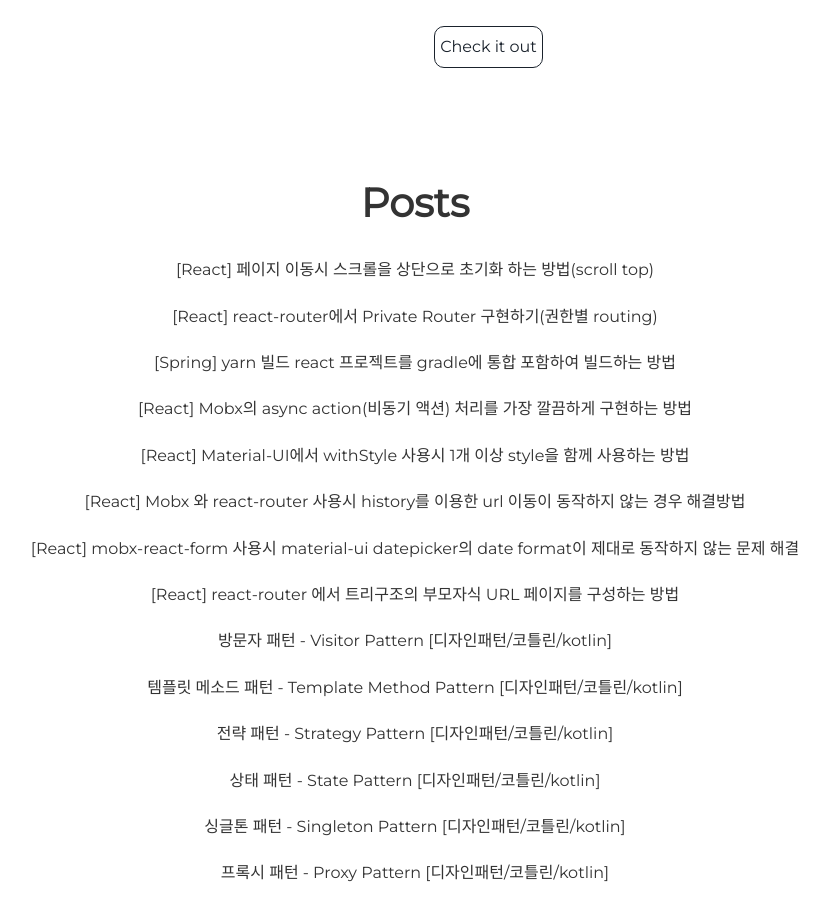
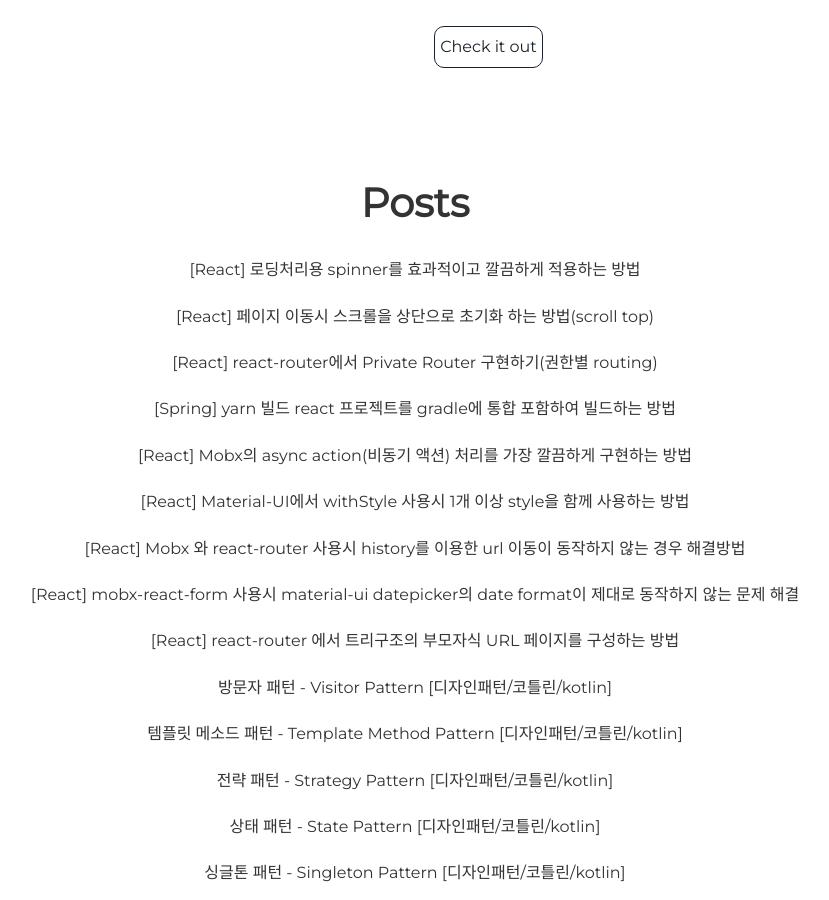
Before and after one commit to kimchanjung/blog-backup, a Jekyll site: the page built from index.html, in a window 1280 px wide and 900 px high, scrolled down 3663 px. Shown: the whole window, without its empty margins (225-1054 px from the left). Built offline with Jekyll 4.4.1, drawn with Linux system fonts in a browser that asks for light colours; some of the changed lines change nothing that is shown.

Commit message:
[React] 로딩처리용 spinner를 효과적이고 깔끔하게 적용하는 방법

````diff
--- a/_config.yml
+++ b/_config.yml
@@ -1,12 +1,12 @@
 # Site settings
-title: Developer KimChanjung
+title: Developer KimChanJung
 description: A blog about Developer KimChanJung
 # baseurl: "/particle" # the subpath of your site, e.g. /blog
 url: https://kimchanjung.github.io # the base hostname & protocol for your site e.g. http://willianjusten.com.br
 
 # User settings
 username: 김찬정
-user_description: Bicycle rights irony actually neutra typewriter lyft. Man bun taxidermy put a bird on it, umami yr ramps pop-up ugh bushwick chia lo-fi. Occupy bitters pour-over snackwave you probably haven't heard of them small batch. Cornhole mustache man bun letterpress echo park VHS.
+user_description: java, spring, react
 user_title: Java Back-End Developer
 email: mogomezwai@gmail.com
 twitter_username: KimChanJung
--- /dev/null
+++ b/_posts/react/2020-06-25-react-spinner.md
@@ -0,0 +1,266 @@
+---
+layout: post
+title: "[React] 로딩처리용 spinner를 효과적이고 깔끔하게 적용하는 방법"
+description: "[React] 로딩처리용 spinner를 효과적이고 깔끔하게 적용하는 방법"
+author: kimchanjung
+date: 2020-06-25 18:00:00 +0900
+categories: react
+published: true
+---
+# React에서 로딩처리용 spinner를 효과적이고 깔끔하게 적용하는 방법
+**API호출**시 보통 **로딩을 처리하는 동안 Spinner를 표시**해서 로딩처리를 사용자에게 알리는 용도로 많이 사용됩니다.
+**NPM에서 React용 Spinner**를 찾아보면 **수많은 종류**의 로딩처리 Spinner 모듈들이 존재합니다. **기능이나 디자인도 수없이 다양**합니다. NPM **대부분의 Spinner 모듈이 다양한 방식**으로 사용하고자 할때 **몇가지 문제점**이 있었습니다.
+이번 포스팅은 **Spinner 모듈을 가져와 사용할 때 발생하는 문제점을 해결**하고 **깔끔한 방식으로 사용**할 수 있는 방법을 알아봅니다.
+
+## 사용 모듈 버전정보
+- **react-loader v2.4.5**
+- **react-portal v4.1.5**
+
+## React에서 NPM Spinner 모듈들을 사용하는 방식의 문제점
+대부분의 **NPM의 Spinner 모듈**을 사용하려고 할때 다음과 같은 몇가지 **벽에 부디치게 됩니다**.
+
+### Modal이나 Dialog 사용시 Spinner의 위치 설정문제
+#### 대부분의 모듈들의 사용방법을 보면 아래와 같습니다.
+```react
+class UserPage extends React.Component {
+  render() {
+    return (
+      <>
+        <Loader loaded={this.state.loaded} />
+        <UserPageTemplate model={this.state.profile} />
+      </>
+    );
+  }
+}
+```
+- 렌더링하는 컴포넌트에 Loader 컴포넌트를 가져와서 사용하는 방식입니다.
+- 이런 경우 일일히 모든 페이지에 Loader 가져와서 사용해야합니다.
+
+#### 그러나 한곳에만 Loader를 포함시켜놓고 코드 중복없이 사용하고 싶습니다.
+#### App 컴포넌트
+```react
+// Loader 컴포넌트를 포함시킨다.
+@inject('store')
+@observer
+class App extends React.Component {
+  render() {
+    return (
+      <>
+        <Loader loaded={this.props.store.isLoadingSpinner} />
+        <UserPage />
+        <OrderPage />
+        <AccountPage />
+      </>
+    );
+  }
+}
+```
+#### User 페이지 컴포넌트
+```react
+// 개별페이지들은 Store의 값을 컨트롤하여 Spinner를 조작한다.
+// 개별페이지들은 일일히 Spinner 모듈을 가져와 사용할 필요 없어져서 중복이 제거 되었다.
+@inject('store')
+@observer
+class UserPage extends React.Component {
+  componentDidMount() {
+    this.props.store.visibleSpinner(true);
+  }
+  render() {
+    return (
+      <>
+        <UserPageTemplate model={this.state.profile} />
+      </>
+    );
+  }
+}
+```
+#### Store
+```react
+// 스토어는 Mobx를 예로 들었습니다.
+class Store {
+  @observable
+  isLoadingSpinner = false;
+
+  @action
+  visibleSpinner(value) {
+    this.isLoadingSpinner = value;
+  }
+}
+```
+> 일일이 개별페이지에서 가져다 사용하는 것이 아니라 상단 컴포넌트에 한 곳에만 Loader를 지정해두고 각각의 페이지는 state관리 라이브러리를 사용하여 store에 선언된 state를 조작하여 Spinner 모듈을 컨트롤하여 사용하도록 합니다.
+
+#### Modal이나 Dialog는 최상의 엘리먼트 밖에 생성됩니다
+#### App 컴포넌트
+```react
+// App.js
+@inject('store')
+@observer
+class App extends React.Component {
+  render() {
+    return (
+      <>
+        <Loader loaded={this.props.store.isLoadingSpinner} />
+        <UserPage />
+        <OrderPage />
+        <AccountPage />
+      </>
+    );
+  }
+}
+
+// index.js
+ReactDOM.render(<App />, document.getElementById('root'));
+```
+#### 모달이 생성되는 위치
+```html
+<body>
+  <div id="root">
+    // 실제 페이지를 구성하는 html등이 위치한다.
+    <div id="spinner" style="......">
+        // 로딩 스피너는 여기에 포함된다.
+    </div>
+  </div>
+  <div id="modal">
+    // 모달을 구성하는 html등이 위치한다.
+  </div>
+</body>
+```
+- **React App**은 id="root" 엘리먼트 하위에 생성됩니다.
+- **Modal은 App**밖에 생성됩니다.
+- 이런경우 **공통으로 사용하기 위한 Spinner**는 **모달에서 사용할 때** 모달엘리먼트 **상위나 하위에 포함된 것이 아니라서** 위치나 포지션 설정시 **원하는 위치에 설정하기 불가능한 상황이 발생합**니다.
+
+## React Potal을 이용하여 Spinner 모듈 컴포넌트를 App밖에 생성합니다.
+#### Potal을 이용하여 특정 엘리먼트에 Spinner를 동적으로 위치시키는 컴포넌트
+```react
+// SpinJsLoader.js
+import { Portal } from 'react-portal';
+
+export default function SpinnerLoader(props) {
+  // containerName은 Spinner를 추가하고 싶은 특정 엘리먼트의 클래스네임입니다.
+  const { isLoading, containerName } = props;
+  return (
+    <Portal node={document.getElementsByClassName(containerName)[0]}>
+      <Loader
+        className="spinner"
+        loaded={!isLoading}
+      />
+    </Portal>
+  );
+}
+```
+- 여기서는 R**eact Portal**을 간단하게 사용하게 해주는 **NPM모듈을 사용**하였습니다.
+- **Spinner(Loader) 모듈**은 이제 **특정 클래스명을 가진 엘리먼트에 동적으로 추가**되록 구성되었습니다.
+- 결국은 **$('.app-root').append('<div id='spinner' style='....'>...</div>');** 와 같은 기능입니다.
+
+#### App 컴포넌트에 추가합니다.
+```react
+import { SpinJsLoader } from 'SpinJsLoader';
+
+class App extends React.Component {
+  render() {
+    return (
+      <>
+        <SpinnerLoader
+          isLoading={this.props.store.isLoading}
+          container={this.props.store.containerName}
+        />
+        <UserPage />
+        <OrderPage />
+        <Modal />
+      </>
+    );
+  }
+}
+```
+
+#### Store
+```react
+// 스토어는 Mobx를 예로 들었습니다.
+class Store {
+  @observable
+  isLoading = false;
+
+  @observable
+  containerName;
+
+  // spinner를 사용할 때는 표시여부와 spinner가 위치할 엘리먼트의 클래스명을 지정합니다.
+  @action
+  visibleSpinner(isLoading, containerName) {
+    this.isLoading = isLoading;
+    this.containerName = containerName;
+  }
+}
+```
+
+#### 개별 컴포넌트들은 상황에 맞게 Spinner를 조작합니다.
+```react
+// 사용자 페이지 컴포넌트
+@inject('store')
+@observer
+class UserPage extends React.Component {
+  componentDidMount() {
+    this.props.store.visibleSpinner(true, 'app-root');
+  }
+  render() {
+    return (
+      <>
+        <UserPageTemplate model={this.state.profile} />
+      </>
+    );
+  }
+}
+
+// 검색용 모달 컴포넌트
+@inject('store')
+@observer
+class Modal extends React.Component {
+  componentDidMount() {
+    this.props.store.visibleSpinner(true, 'search-modal');
+  }
+  render() {
+    return (
+      <>
+        <ModalTemplate model={this.state.profile} />
+      </>
+    );
+  }
+}
+```
+- 각각의 컴포넌트나 모달은 Spinner를 사용할 때 **Spinner를 위치시킬 엘리먼트의 class명을 함께 지정**합니다.
+- **Spinner**는 생성될때 **지정된 class 하위에 생성**됩니다. **App밖에 생성되는 Modal하위에도 Spinner**는 생성됩니다.
+- **Spinner**의 **position** 즉 **absolute, fixed** 설정이 **Modal을 기준으로 위치**할 수 있게 됩니다.
+- 애초에 **App 내부**에 포함하여 사용하는 방식이면 **Modal에서 position 설정의 기준이 다르기** 때문에 **맞지않게 되는 문제**가 발생하지만 **Potal을 이용하여 동적으로 Spinner를 위치** 시키므로써 가능해 졌습니다.
+
+### API호출시에 자동으로 Spinner가 로딩되도록 하는 팁
+import { store } from 'stores';
+```javascript
+class AxiosConfig {
+  initInterceptor(store, history) {
+    const { contentRootStore } = rootStore;
+    axios.interceptors.request.use(
+      (config) => {
+        // API 호출시 Spinner 표시
+        store.visibleSpinner(true);
+        return config;
+      },
+      error => Promise.reject(error),
+    );
+    axios.interceptors.response.use(
+      (response) => {
+         // API 완료시 Spinner 제거
+        store.visibleSpinner(false);
+        return response;
+      },
+      error => Promise.reject(error).catch((err) => {
+         // API 오류시 Spinner 제거
+        store.visibleSpinner(false);
+        return response;
+      }),
+    );
+  }
+}
+```
+> axios(http 호출 모듈)를 사용한다면 API 호출시 Spinner를 표시하고 완료시 제거하는 코드를 넣어두면 개별 페이지에서 Spinner 호출 코드를 제거하여 중복을 줄일 수 있다.
+
+### 마무리
+**Spinner모듈을 Modal**과 일반 페이지 둘다 **position 설정이 가능하도록 Portal**을 이용하여 **구현하는 방법**을 알아 보았습니다.
````
